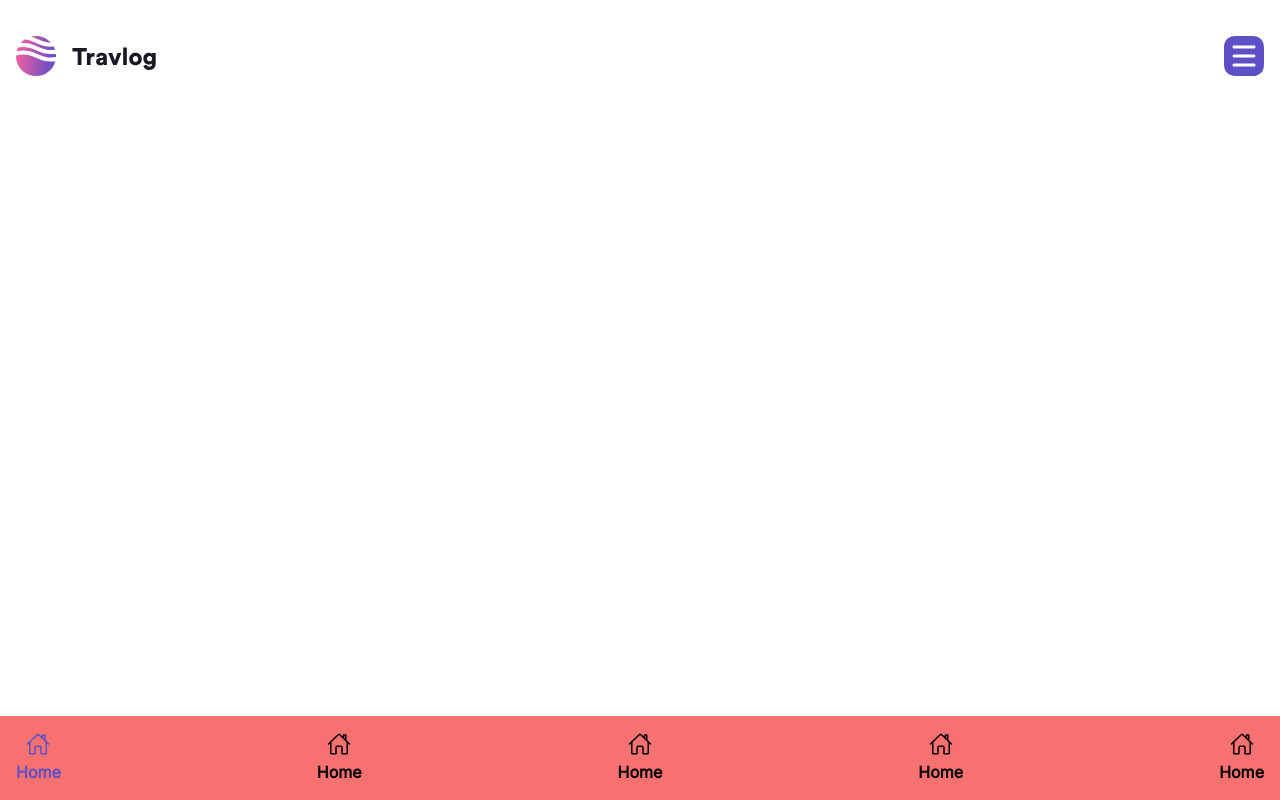
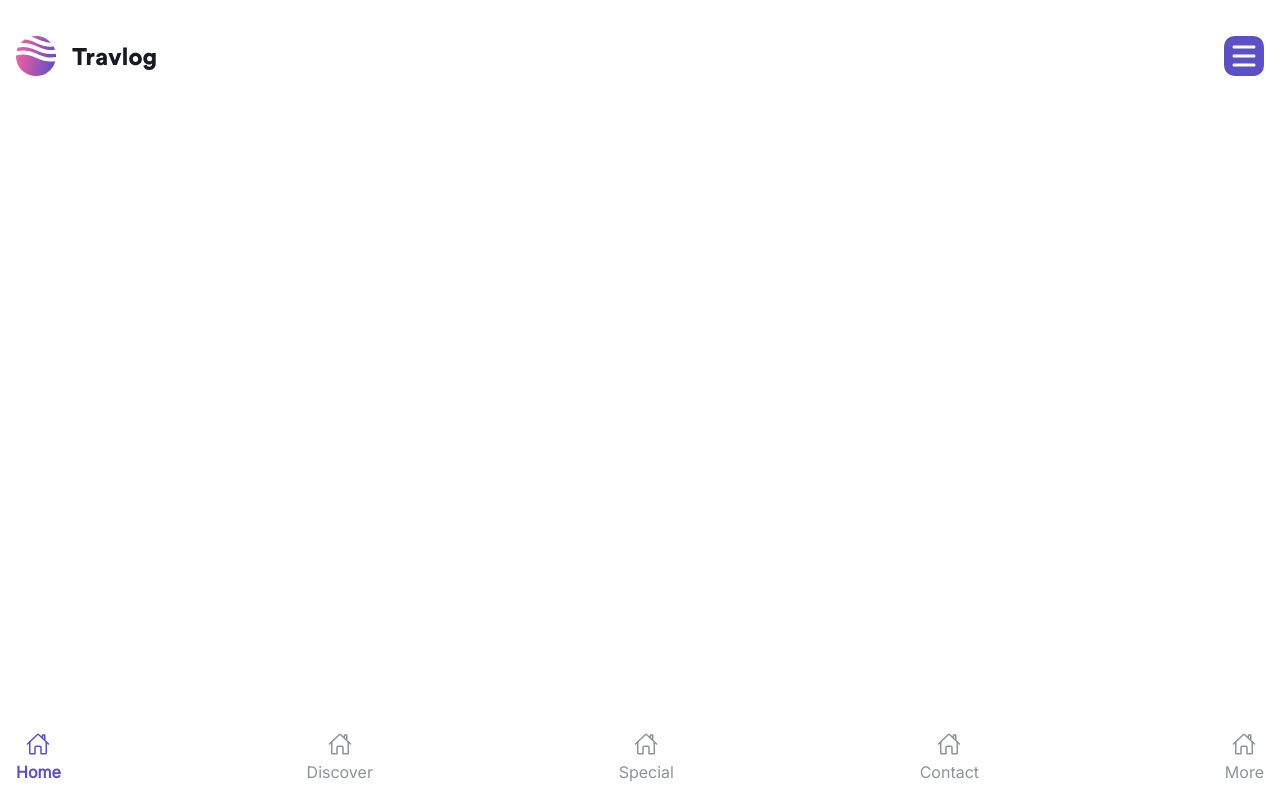
Before and after one commit to vitatriutami/travel-app, a website: page src/index.html in a window 1280 px wide. Drawn offline with nearby package versions, Linux system fonts and the light colour scheme.

```diff
--- a/src/index.html
+++ b/src/index.html
@@ -18,36 +18,36 @@
         <img src="../public/assets/toggle.svg" alt="">
       </div>
     </div>
-    <div class="fixed bottom-0 right-0 left-0 bg-red-400 p-4">
+    <div class="fixed bottom-0 right-0 left-0 bg-white p-4">
       <ul class="flex justify-between">
         <li>
-          <a href="" class="flex justify-center flex-col items-center text-base gap-1 text-ungu">
-            <ion-icon name="home-outline" class="text-2xl"></ion-icon>
-            <span class="text-base font-bold">Home</span>
+          <a href="" class="flex justify-center flex-col items-center text-base gap-1">
+            <ion-icon name="home-outline" class="text-2xl text-ungu"></ion-icon>
+            <span class="text-ungu text-base font-bold">Home</span>
           </a>
         </li>
         <li>
           <a href="" class="flex justify-center flex-col items-center text-base gap-1">
-            <ion-icon name="home-outline" class="text-2xl"></ion-icon>
-            <span class="text-base font-bold">Home</span>
+            <ion-icon name="home-outline" class="text-grey opacity-50 text-2xl"></ion-icon>
+            <span class="text-grey opacity-50 text-base font-normal">Discover</span>
           </a>
         </li>
         <li>
           <a href="" class="flex justify-center flex-col items-center text-base gap-1">
-            <ion-icon name="home-outline" class="text-2xl"></ion-icon>
-            <span class="text-base font-bold">Home</span>
+            <ion-icon name="home-outline" class="text-grey opacity-50 text-2xl"></ion-icon>
+            <span class="text-grey opacity-50 text-base font-normal">Special</span>
           </a>
         </li>
         <li>
           <a href="" class="flex justify-center flex-col items-center text-base gap-1">
-            <ion-icon name="home-outline" class="text-2xl"></ion-icon>
-            <span class="text-base font-bold">Home</span>
+            <ion-icon name="home-outline" class="text-grey opacity-50 text-2xl"></ion-icon>
+            <span class="text-grey opacity-50 text-base font-normal">Contact</span>
           </a>
         </li>
         <li>
           <a href="" class="flex justify-center flex-col items-center text-base gap-1">
-            <ion-icon name="home-outline" class="text-2xl"></ion-icon>
-            <span class="text-base font-bold">Home</span>
+            <ion-icon name="home-outline" class="text-grey opacity-50 text-2xl"></ion-icon>
+            <span class="text-grey opacity-50 text-base font-normal">More</span>
           </a>
         </li>
       </ul>
--- a/tailwind.config.js
+++ b/tailwind.config.js
@@ -10,6 +10,7 @@
         "ungu" : '#5D50C6',
         "pink" : '#F85E9F',
         "orange" : '#FF5722',
+        "grey" : '#222831',
       }
     },
   },
```
Also changed, not shown: src/output.css.
